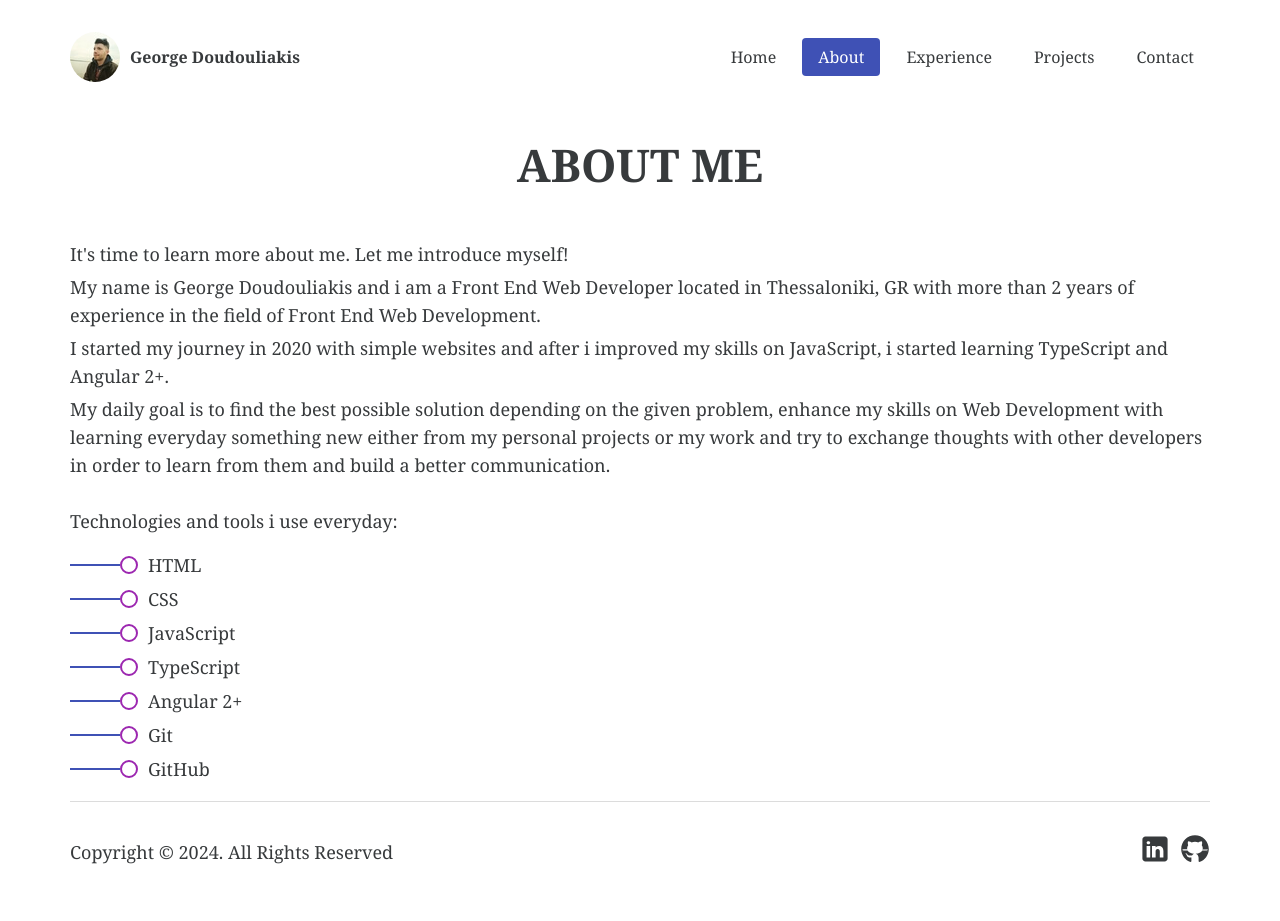
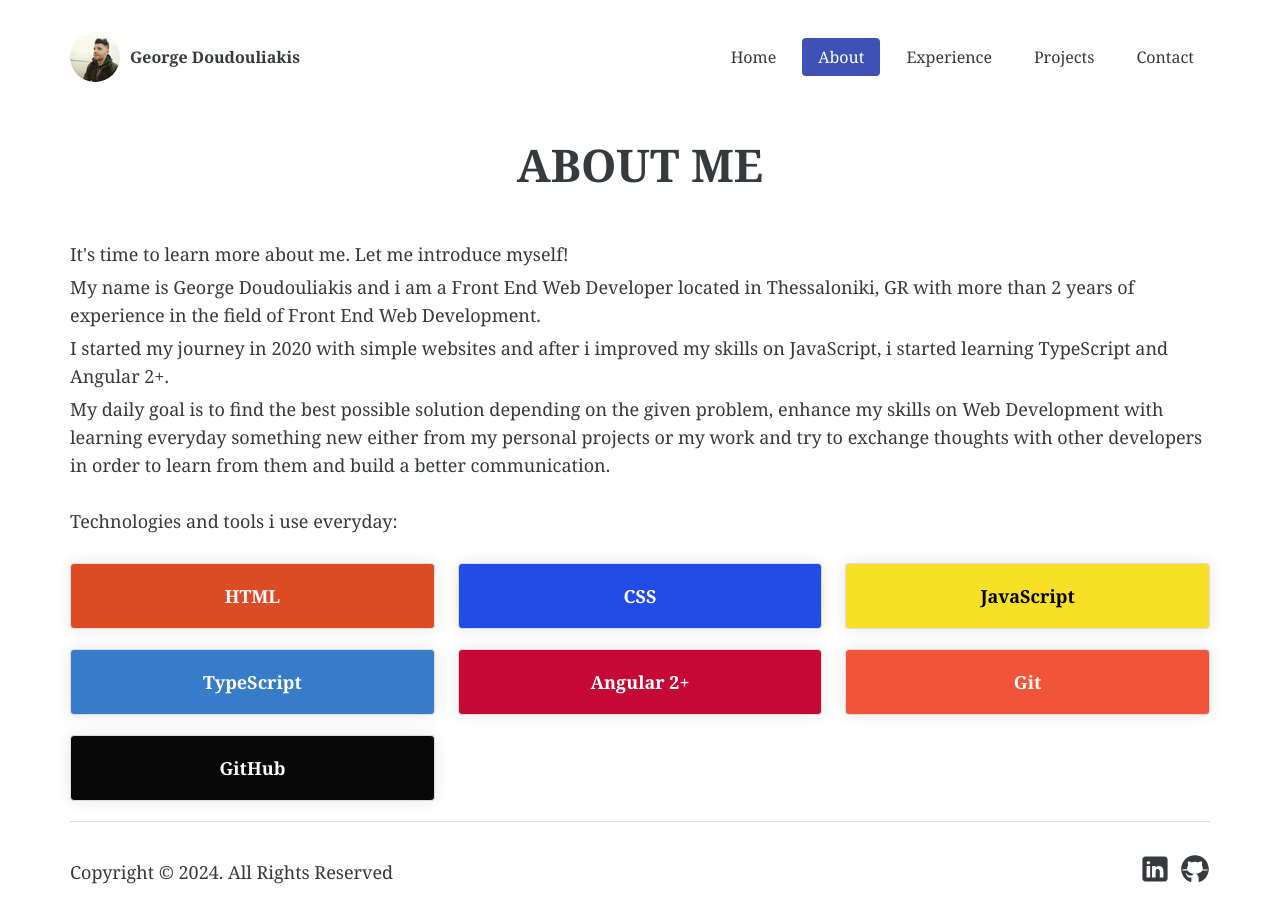
Before and after one commit to GeorgiosDoudouliakis/george-doudouliakis-dev, an Angular app: page /about in a window 1280 px wide. Built offline with nearby package versions, Linux system fonts and the light colour scheme.

Commit message:
refactor: Change styling on skills component

```diff
--- a/src/app/pages/about/components/skills/skills.component.html
+++ b/src/app/pages/about/components/skills/skills.component.html
@@ -1,10 +1,6 @@
 <p>Technologies and tools i use everyday:</p>
 <ul>
   @for (skill of skills; track skill) {
-    <li>
-      <div></div>
-      <div></div>
-      {{ skill }}
-    </li>
+    <li class="card">{{ skill }}</li>
   }
 </ul>
--- a/src/app/pages/about/components/skills/skills.component.scss
+++ b/src/app/pages/about/components/skills/skills.component.scss
@@ -1,34 +1,69 @@
 :host {
   p, li {
     font-size: 18px;
+  }
+
+  p {
+    margin-bottom: 30px;
     color: var(--font-color);
   }
 
-  p {
-    margin-bottom: 20px;
-  }
+  ul {
+    display: flex;
+    flex-wrap: wrap;
+    justify-content: space-between;
+    align-items: center;
+    gap: 20px 0;
 
-  li {
-    display: flex;
-    align-items: center;
+    li {
+      font-weight: 600;
+      text-align: center;
+      width: 100%;
 
-    &:not(:last-of-type) {
-      margin-bottom: 10px;
-    }
-
-    div {
-      &:first-of-type {
-        width: 50px;
-        height: 2px;
-        background: var(--primary-color);
+      @media(min-width: 575px) {
+        width: 48%;
       }
 
-      &:last-of-type {
-        width: 18px;
-        height: 18px;
-        margin-right: 10px;
-        border: 2px solid var(--secondary-color);
-        border-radius: 100%;
+      @media(min-width: 768px) {
+        width: 32%;
+      }
+
+      &:nth-child(1),
+      &:nth-child(2),
+      &:nth-child(4),
+      &:nth-child(5),
+      &:nth-child(6),
+      &:nth-child(7) {
+        color: #fff;
+      }
+
+      &:nth-child(1) {
+        background: #dd4b25;
+      }
+
+      &:nth-child(2) {
+        background: #214ce5;
+      }
+
+      &:nth-child(3) {
+        background: #f7e025;
+        color: #000;
+      }
+
+      &:nth-child(4) {
+        background: #377cc8;
+      }
+
+      &:nth-child(5) {
+        background: #c50836;
+      }
+
+      &:nth-child(6) {
+        background: #f05539;
+      }
+
+      &:nth-child(7) {
+        background: #080808;
       }
     }
   }
```
